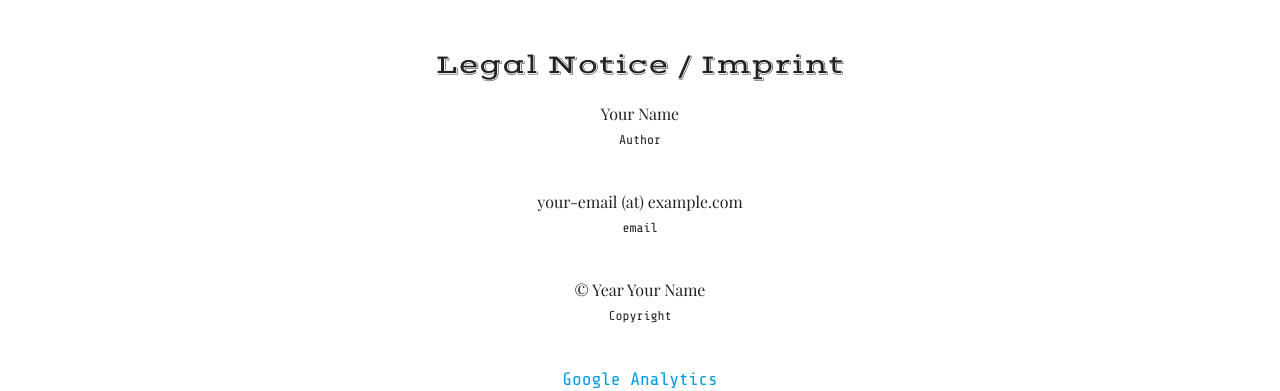
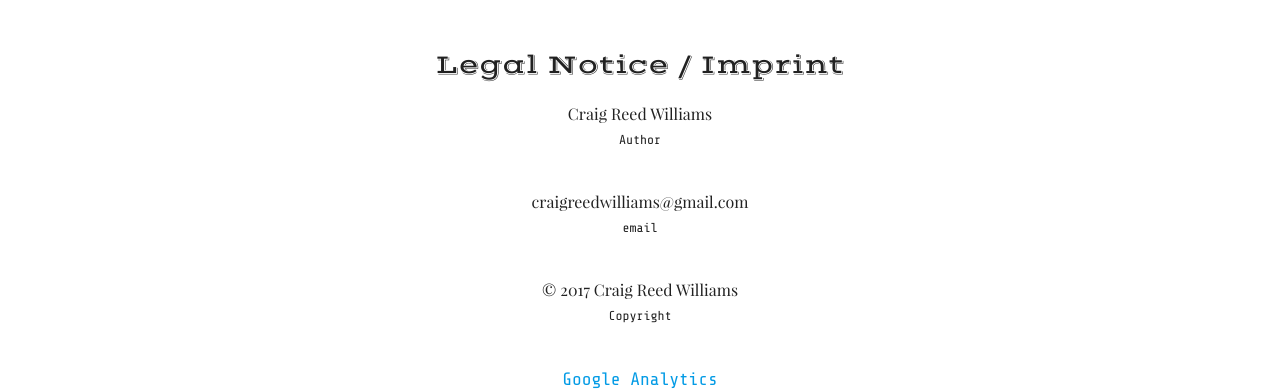
Before and after one commit to craigreedwilliams/craigreedwilliams.github.io, a Jekyll site: the page built from imprint.html, in a window 1280 px wide. Shown: the part 261-652 px from the top of the page. Built offline with Jekyll 4.4.1, drawn with Linux system fonts in a browser that asks for light colours; some web fonts are replaced.

Commit message:
updted content on imprint

```diff
--- a/_config.yml
+++ b/_config.yml
@@ -44,7 +44,7 @@ kramdown:
   enable_coderay: false
   syntax_highlighter: rouge
   syntax_highlighter_opts:
-    tab_width: 4
+  tab_width: 4
 
 # third party gems
 gems:
--- a/imprint.html
+++ b/imprint.html
@@ -6,15 +6,15 @@ layout: page
         <span class="my-mini-heading">Legal Notice / Imprint</span><br>
         <ul>
             <li>
-                <p class="my-item" >Your Name<br>
+                <p class="my-item" >Craig Reed Williams<br>
                     <span class="my-item-sub">Author</span></p>
             </li>
             <li>
-                <p class="my-item">your-email (at) example.com<br>
+                <p class="my-item">craigreedwilliams@gmail.com<br>
                     <span class="my-item-sub">email</span></p>
             </li>
             <li>
-                <p class="my-item">&copy; Year Your Name<br>
+                <p class="my-item">&copy; 2017 Craig Reed Williams<br>
                     <span class="my-item-sub">Copyright</span></p>
             </li>
             <li>
```
